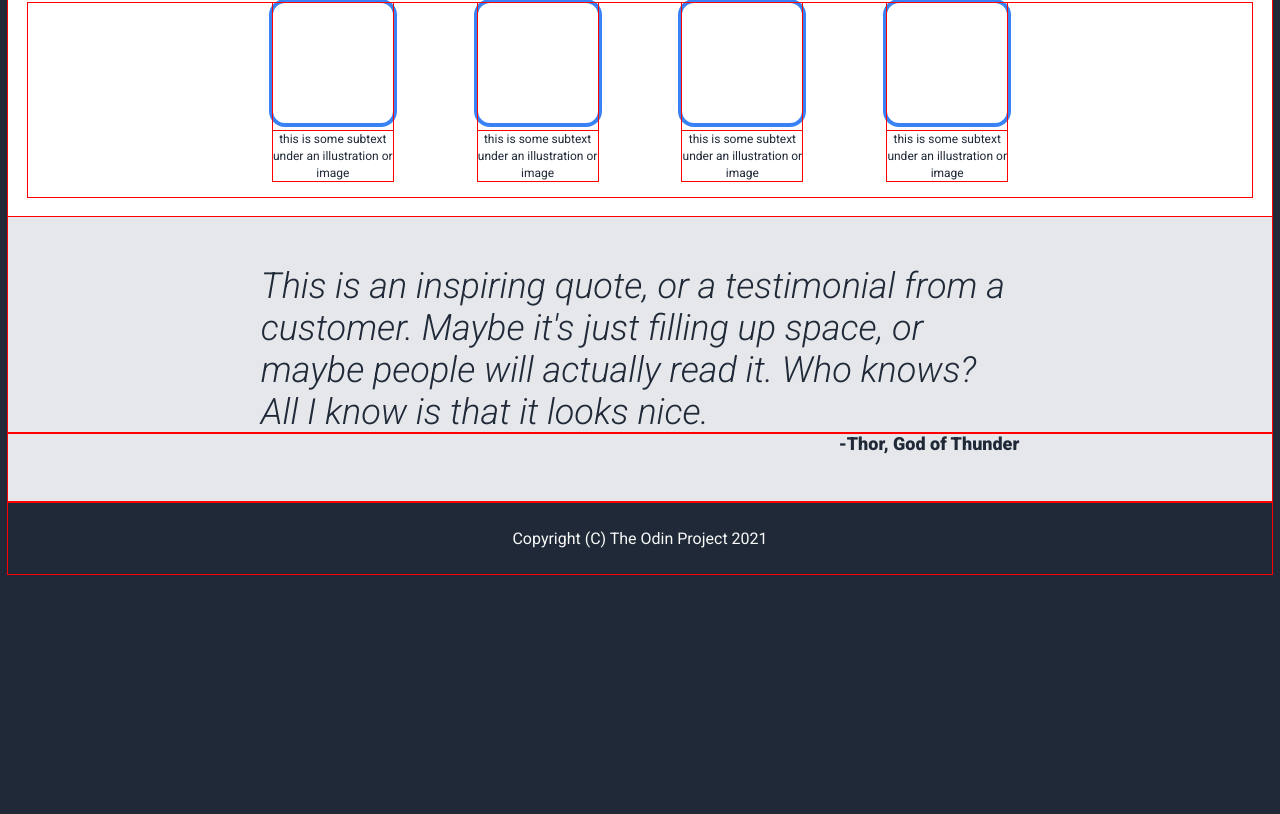
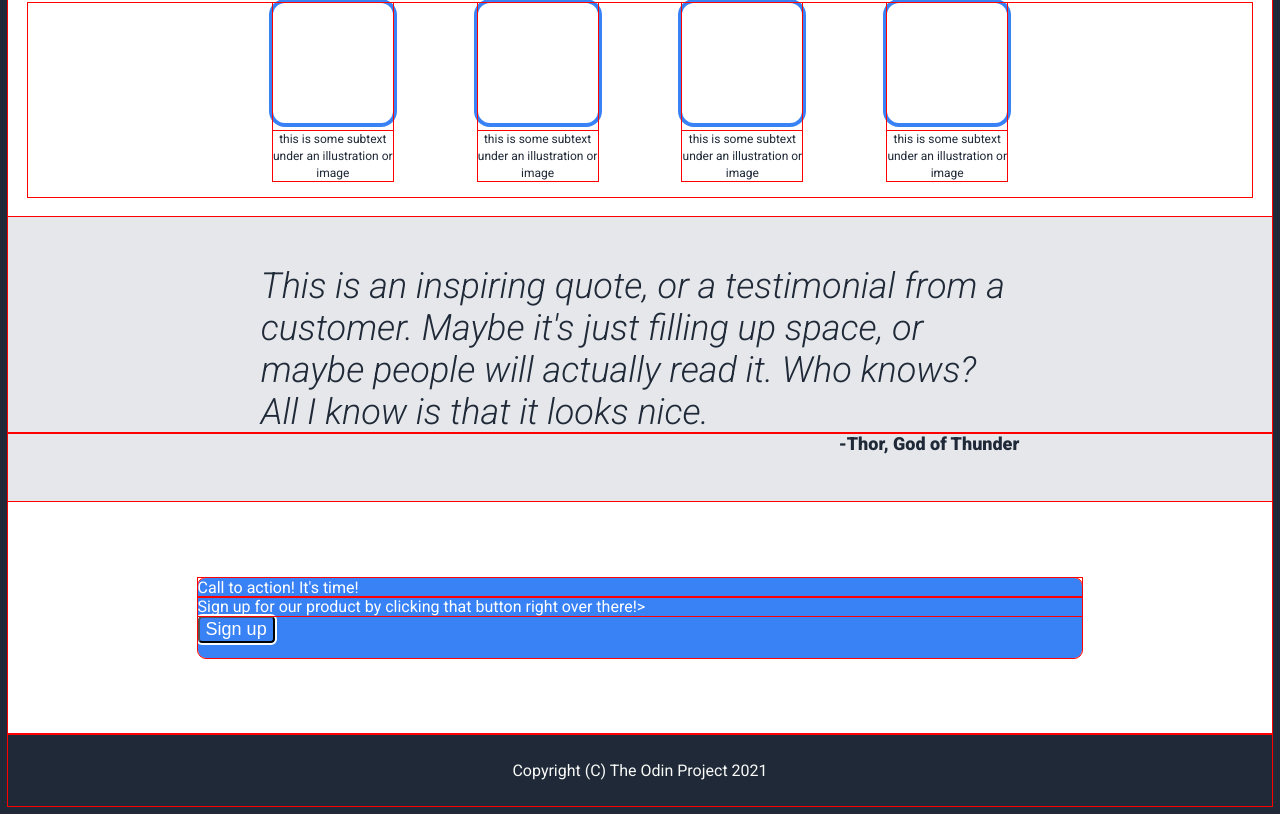
Before and after one commit to Sawertynn/odin-project, a plain HTML site: page landing-page/index.html in a window 1280 px wide. Shown: the part 467-1281 px from the top of the page. Before the commit the page ends 1049 px from the top, so only its background shows below. Drawn offline with Linux system fonts and the light colour scheme.

Commit message:
alright enough for today of this landing page, looks cool now

```diff
--- a/landing-page/index.html
+++ b/landing-page/index.html
@@ -74,7 +74,15 @@
     </div>
 
     <div class="signup-container">
-
+        <div class="signup-box">
+            <div class="signup-box-left">
+                <div class="signup-call">Call to action! It's time!</div>
+                <div class="signup-text">
+                    Sign up for our product by clicking that button right over there!>
+                </div>
+            </div>
+            <button class="signup-button">Sign up</button>
+        </div>
     </div>
 
     <div class="footer">
--- a/landing-page/style.css
+++ b/landing-page/style.css
@@ -169,13 +169,12 @@ a {
     background-color: var(--quote-bg-color);
     color: var(--quote-text-color);
 }
+
 .quote-text {
     font-size: var(--quote-text-size);
     font-weight: var(--quote-text-weight);
     font-style: italic;
-
     padding: 48px 20% 0 20%;
-
 }
 
 .quote-author {
@@ -185,7 +184,33 @@ a {
     text-align: right;
 }
 
+.signup-container {
+    background-color: white;
+    display: flex;
 
+}
+
+.signup-box {
+    width: 70%;
+    height: 80px;
+    margin: 6% 15%;
+    background-color: var(--action-color);
+    color: white;
+    border-radius: 8px;
+
+}
+
+.signup-box button {
+    color: white;
+    background-color: var(--button-color);
+    font-size: var(--hero-secondary-size);
+    border-radius: 4px;
+    outline: 2px solid white;
+}
+
+.signup-call {
+    font-size: --
+}
 
 .footer {
     height: 72px;
```
